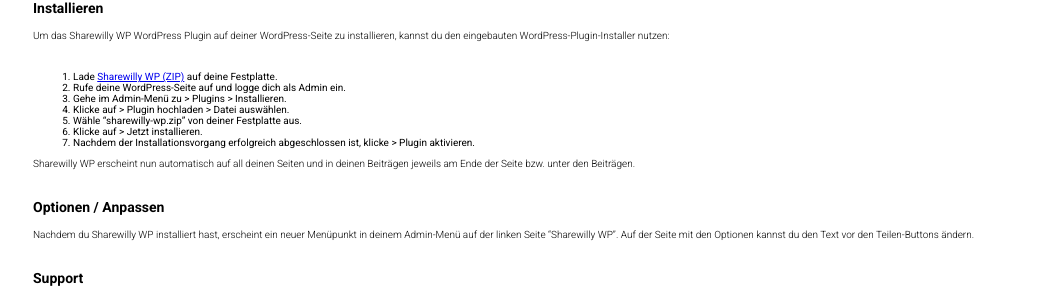
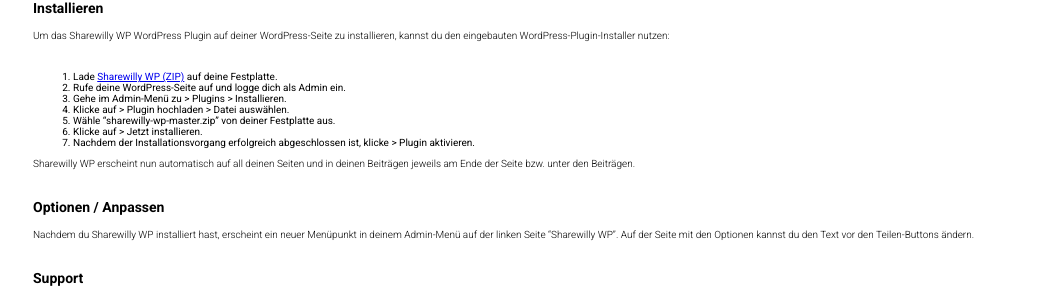
Before and after one commit to sharewilly/sharewilly, a Jekyll site: the page built from _posts/2017-09-06-getstarted.md, in a window 1280 px wide. Shown: the part 1320-1619 px from the top of the page, without its empty margins (112-1167 px from the left). Built offline with Jekyll 4.4.1, drawn with Linux system fonts in a browser that asks for light colours.

Commit message:
Update 2017-09-06-getstarted.md

```diff
--- a/_posts/2017-09-06-getstarted.md
+++ b/_posts/2017-09-06-getstarted.md
@@ -25,7 +25,7 @@ Um das Sharewilly WP WordPress Plugin auf deiner WordPress-Seite zu installieren
 2. Rufe deine WordPress-Seite auf und logge dich als Admin ein.
 3. Gehe im Admin-Menü zu > Plugins > Installieren.
 4. Klicke auf > Plugin hochladen > Datei auswählen.
-5. Wähle "sharewilly-wp.zip" von deiner Festplatte aus.
+5. Wähle "sharewilly-wp-master.zip" von deiner Festplatte aus.
 6. Klicke auf > Jetzt installieren.
 7. Nachdem der Installationsvorgang erfolgreich abgeschlossen ist, klicke > Plugin aktivieren.
 
```
